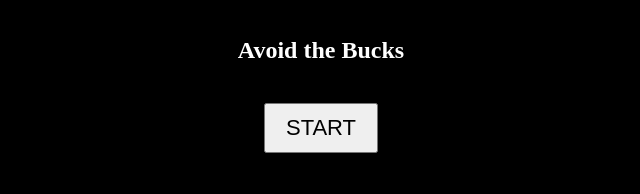
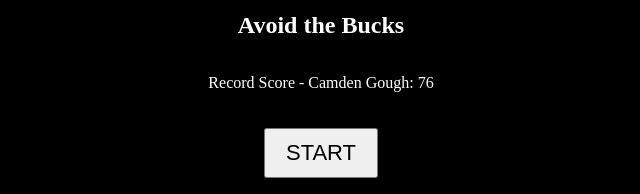
Before and after one commit to gogo1667/camden-whale-dodger, a plain HTML site: page index.html in a window 1280 px wide. Shown: the part 503-697 px from the top of the page, without its empty margins (319-959 px from the left). Drawn offline with Linux system fonts and the light colour scheme.

Commit message:
Record Score

```diff
--- a/index.html
+++ b/index.html
@@ -19,6 +19,7 @@
             <h1>Welcome to Whale Balls</h1>
             <h2>Catch the Whales</h2>
             <h2>Avoid the Bucks</h2>
+            <p>Record Score - Camden Gough: 76</p>
 
             <button id="startBtn">START</button>
 
```
